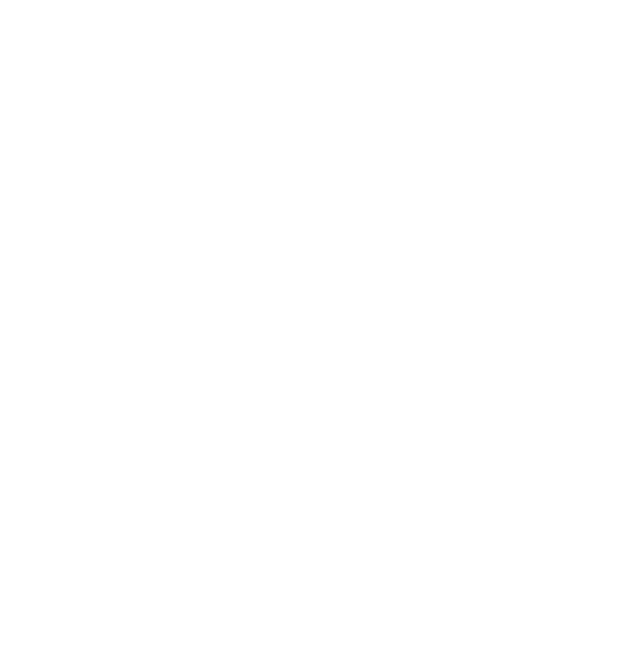
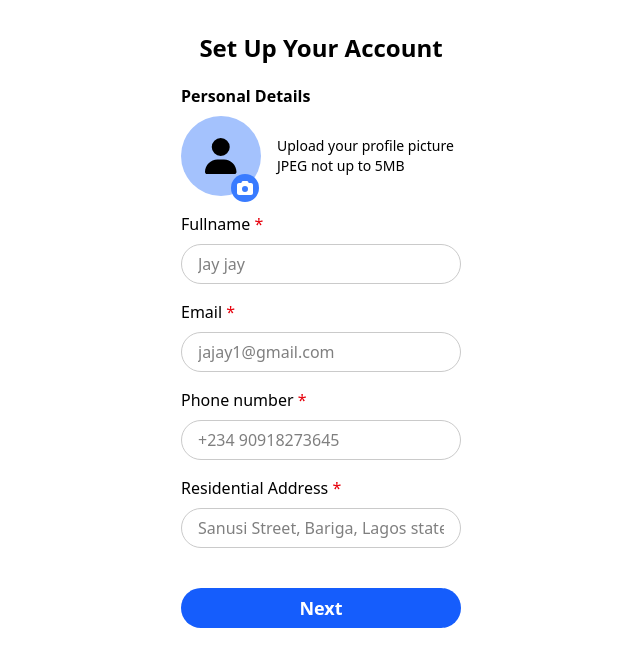
Before and after one commit to Hnn3y/iService, a React (Vite) app in the folder Frontend/: page /auth/accountsetup in a window 1280 px wide. Before the commit this address had no page. Shown: the top 666 px of the page, without its empty margins (319-959 px from the left). Built offline with nearby package versions, Linux system fonts and the light colour scheme.

Commit message:
added setup-account-page

```diff
--- a/Frontend/src/App.jsx
+++ b/Frontend/src/App.jsx
@@ -11,6 +11,7 @@ import './App.css';
 
 import AOS from 'aos';
 import 'aos/dist/aos.css';
+import AccountSetup from './pages/auth/setup-account/AccountSetup';
 
 // import { Button } from '@shadcn/ui';
 // import { Button } from "@shadcn/ui"
@@ -27,12 +28,11 @@ function App() {
         <Route path="login" element={<Login />} />
         <Route path="signup" element={<SignUp />} />
         <Route path="continue-setup" element={<ContinueSetup />} />
+        <Route path="accountsetup" element={<AccountSetup />} />
       </Route>
       <Route path="/" element={<MainLayout />}>
         <Route index element={<Home />} />
         <Route path="/about" element={<About />} />
-        {/* <Route path="/login" element={<Login />} /> */}
-        {/* <Route path="/signup" element={<SignUp />} /> */}
       </Route>
     </Routes>
   );
--- a/Frontend/src/pages/auth/SignUp.jsx
+++ b/Frontend/src/pages/auth/SignUp.jsx
@@ -4,7 +4,7 @@ import logo from "../../assets/logo.png"
 import styles from "./signUp.module.css";
 const SignUp = () => {
   const navigate = useNavigate();
-    const handlSignupBtnClick = () => {
+    const handleSignupBtnClick = () => {
       navigate("/auth/continue-setup")
     }
     return (
@@ -47,7 +47,7 @@ Must have a mix of capital and small letters, symbols, and numbers.</span>
             </div>
           </div>
 
-          <button className="w-full h-[2.5rem] bg-blue-600 text-[#fff] text-lg font-semibold flex justify-center items-center rounded-3xl" onClick={handlSignupBtnClick}>Create account</button>
+          <button className="w-full h-[2.5rem] bg-blue-600 text-[#fff] text-lg font-semibold flex justify-center items-center rounded-3xl" onClick={handleSignupBtnClick}>Create account</button>
           <p>Already have an account? <Link to="/auth/login">Sign in</Link></p>
         </form>
       );
--- a/Frontend/src/pages/auth/popup-signup/Popup.jsx
+++ b/Frontend/src/pages/auth/popup-signup/Popup.jsx
@@ -1,9 +1,13 @@
-import { Link } from "react-router-dom";
+import { Link, useNavigate } from "react-router-dom";
 import signupPopup from "../../../assets/icon-signup-popup.png";
 
 
 const SignupPopup = () => {
-
+    const navigate = useNavigate();
+    const handleSetupAccBtnClick = () => {
+      navigate("/auth/accountsetup")
+      console.log("button was clicked")
+    }
     return(
         <div className="flex justify-center items-center absolute inset-2">
             <div className="content w-72 bg-[#fff] text-[#222] px-4 py-10 flex flex-col items-center justify-center gap-4 rounded-3xl">
@@ -12,7 +16,7 @@ const SignupPopup = () => {
                 </div>
                 <h2 className="text-xl font-bold">You're Almost Done <br /> Great Job!</h2>
                 <p className="text-gray-500">You have succesfully signed up</p>
-                <Link className="w-full h-[2.5rem] bg-[#044BDA] text-[#fff] text-lg font-semibold flex justify-center items-center rounded-xl">Set up your account</Link>
+                <button className="w-full h-[2.5rem] bg-[#044BDA] text-[#fff] text-lg font-semibold flex justify-center items-center rounded-xl" onClick={handleSetupAccBtnClick}>Set up your account</button>
             </div>
 
         </div>
--- /dev/null
+++ b/Frontend/src/pages/auth/setup-account/AccountSetup.jsx
@@ -0,0 +1,118 @@
+import { useState } from "react";
+import { Link, useNavigate } from "react-router-dom";
+import { FontAwesomeIcon } from "@fortawesome/react-fontawesome";
+import { faUser } from '@fortawesome/free-solid-svg-icons';
+import { faCamera } from '@fortawesome/free-solid-svg-icons';
+import styles from "./account-setup.module.css";
+
+
+const AccountSetup = () => {
+    const [profilePic, setProfilePic] = useState("");
+
+    const handleProfilePicBtn = (e) => {
+        e.preventDefault();
+        setProfilePic(e.target.value);
+
+        const file = e.target.files[0];
+        if (file) {
+          const imageUrl = URL.createObjectURL(file);
+          setProfilePic(imageUrl);
+        }
+    }
+
+    const navigate = useNavigate();
+    const handleNextBtnClick = () => {
+        navigate("/auth/finishacctsetup")
+    }
+    return (
+      <form
+        action=""
+        className={`w-full bg-[#fff] text-[#000] max-w-[20rem] px-5 py-8 flex flex-col items-center gap-4 ${styles.accountSetup}`}
+      >
+        <div className="w-full flex flex-col items-center">
+
+          <h2 className="text-2xl font-semibold">Set Up Your Account </h2>
+          <h4 className="mt-5 mb-2 font-semibold self-start">
+            Personal Details
+          </h4>
+          <div className="w-full flex  items-center gap-4">
+            <div className="user bg-[#A4C2FD] w-20 h-20 flex justify-center items-center self-start rounded-full relative">
+              {profilePic ? (
+                <img src={profilePic} alt="user profile pic" />
+              ) : (
+                <FontAwesomeIcon icon={faUser} className="text-4xl" />
+              )}
+              <input
+                type="file"
+                className="w-7 h-7 rounded-full absolute bottom-[-1rem] right-[-.5rem] z-[1] opacity-0"
+                accept="image/*"
+                onChange={handleProfilePicBtn}
+              />
+              <span className="bg-[#397BFF] w-7 h-7 flex justify-center items-center absolute bottom-[-.4rem] right-[.1rem] rounded-full">
+                <FontAwesomeIcon
+                  icon={faCamera}
+                  className="text-md text-[#fff] "
+                />{" "}
+              </span>
+            </div>
+            <p className="text-sm text-left">
+              Upload your profile picture <br /> JPEG not up to 5MB
+            </p>
+          </div>
+        </div>
+
+        <div className="form-content w-full flex flex-col gap-4">
+          <div className="fullname-box w-full flex flex-col items-start gap-2">
+            <label htmlFor="fullname">
+              Fullname <span className="text-red-600">*</span>
+            </label>
+            <input
+              type="text"
+              placeholder="Jay jay"
+              className="w-full h-[2.5rem] px-4 border rounded-3xl"
+            />
+          </div>
+          <div className="email-box w-full flex flex-col items-start gap-2">
+            <label htmlFor="">
+              Email <span className="text-red-600">*</span>
+            </label>
+            <input
+              type="email"
+              placeholder="jajay1@gmail.com"
+              className="w-full h-[2.5rem] px-4 border rounded-3xl"
+            />
+          </div>
+
+          <div className="password-box flex flex-col items-start gap-2">
+            <label htmlFor="">
+              Phone number <span className="text-red-600">*</span>
+            </label>
+            <input
+              type="number"
+              placeholder="+234 90918273645"
+              className="w-full h-[2.5rem] px-4 border rounded-3xl"
+            />
+          </div>
+          <div className="re-password-box w-full flex flex-col items-start gap-2">
+            <label htmlFor="">
+              Residential Address <span className="text-red-600">*</span>
+            </label>
+            <input
+              type="text"
+              placeholder="Sanusi Street, Bariga, Lagos state"
+              className="w-full h-[2.5rem] px-4 border rounded-3xl"
+            />
+          </div>
+        </div>
+
+        <button
+          className="w-full h-[2.5rem] bg-blue-600 text-[#fff] text-lg font-semibold mt-6 flex justify-center items-center rounded-3xl"
+          onClick={handleNextBtnClick}
+        >
+          Next
+        </button>
+      </form>
+    );
+}
+
+export default AccountSetup;
--- /dev/null
+++ b/Frontend/src/pages/auth/setup-account/account-setup.module.css
@@ -0,0 +1,8 @@
+.accountSetup {
+
+}
+
+.accountSetup input {
+    height: 2.5rem;
+    border: 1px solid rgb(202, 202, 202);
+}
```
Also changed, not shown: Frontend/src/pages/auth/Login.jsx (+0 -26 lines).
